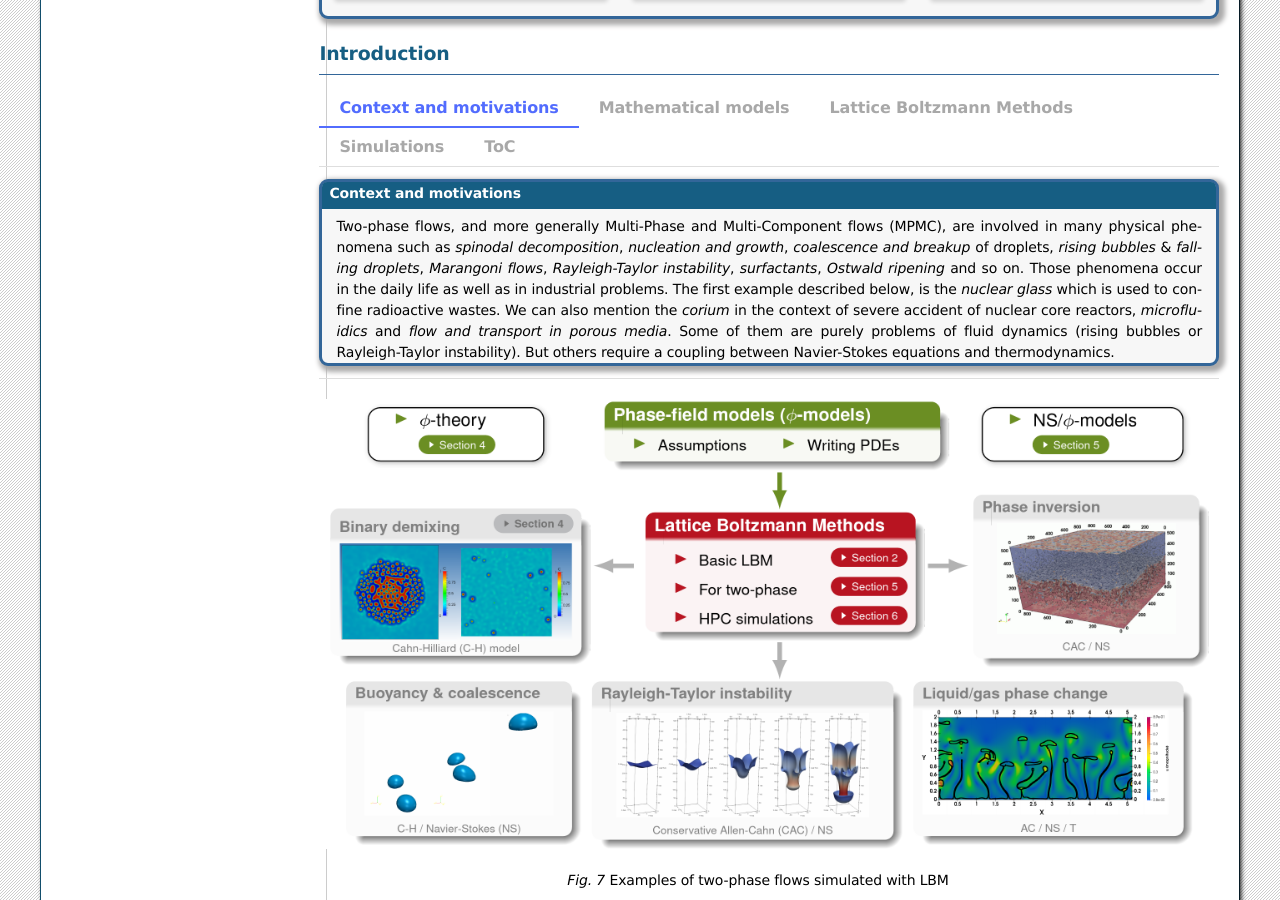
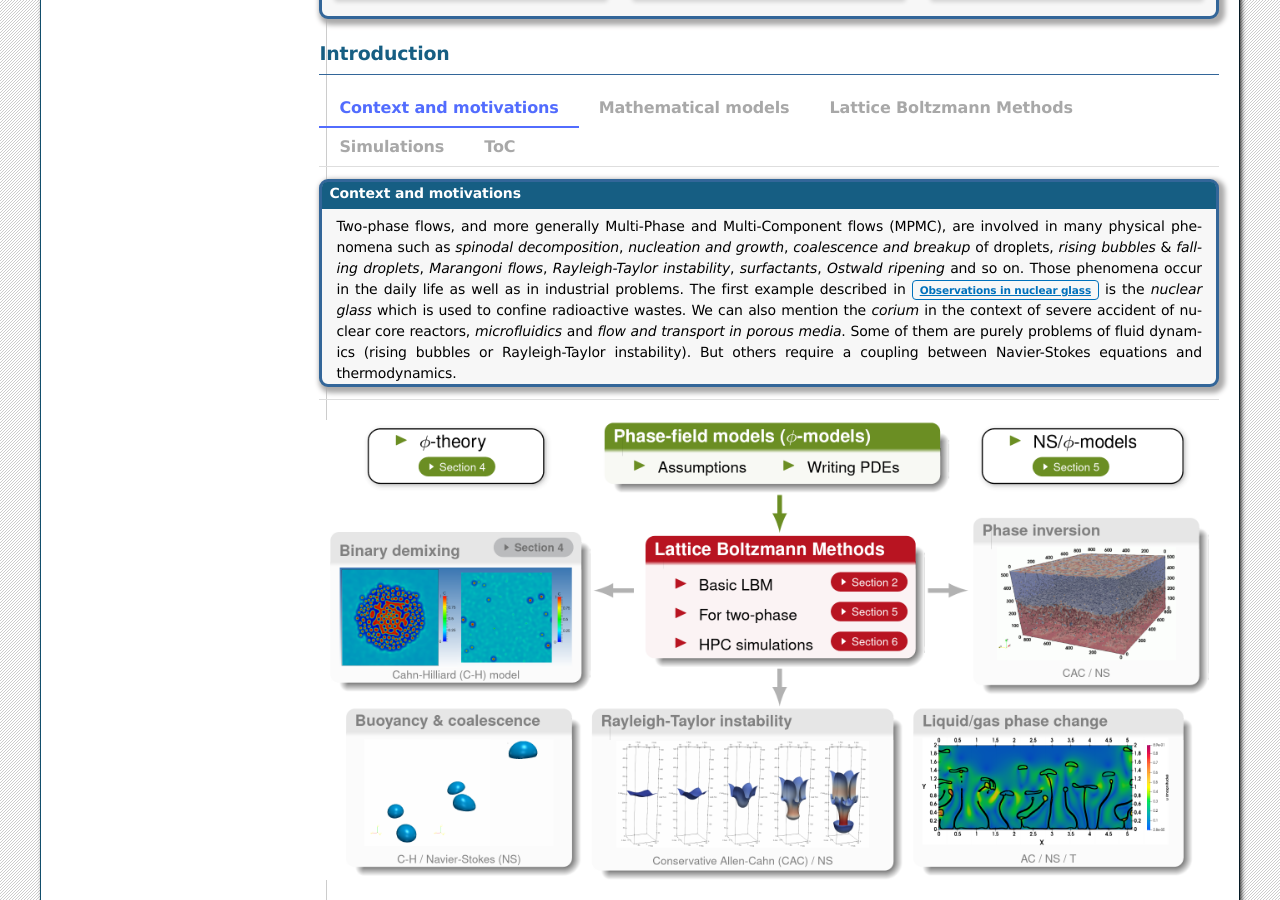
Before and after one commit to cea-lbm-saclay/LBM_Saclay_Documentation, a Sphinx documentation site: the page built from doc/index.rst, in a window 1280 px wide and 900 px high, scrolled down 797 px. Built offline with Sphinx 7.4.7, drawn with Linux system fonts in a browser that asks for light colours.

Commit message:
New updates

```diff
--- a/doc/index.rst
+++ b/doc/index.rst
@@ -111,7 +111,7 @@ Welcome to LBM_Saclay's documentation (last update |today|)
 
       .. admonition:: Context and motivations
 
-         Two-phase flows, and more generally Multi-Phase and Multi-Component flows (MPMC), are involved in many physical phenomena such as *spinodal decomposition*, *nucleation and growth*, *coalescence and breakup* of droplets, *rising bubbles* & *falling droplets*, *Marangoni flows*, *Rayleigh-Taylor instability*, *surfactants*, *Ostwald ripening* and so on. Those phenomena occur in the daily life as well as in industrial problems. The first example described below, is the *nuclear glass* which is used to confine radioactive wastes. We can also mention the *corium* in the context of severe accident of nuclear core reactors, *microfluidics* and *flow and transport in porous media*. Some of them are purely problems of fluid dynamics (rising bubbles or Rayleigh-Taylor instability). But others require a coupling between Navier-Stokes equations and thermodynamics.
+         Two-phase flows, and more generally Multi-Phase and Multi-Component flows (MPMC), are involved in many physical phenomena such as *spinodal decomposition*, *nucleation and growth*, *coalescence and breakup* of droplets, *rising bubbles* & *falling droplets*, *Marangoni flows*, *Rayleigh-Taylor instability*, *surfactants*, *Ostwald ripening* and so on. Those phenomena occur in the daily life as well as in industrial problems. The first example described in :bdg-ref-primary-line:`Nuclear-Glass` is the *nuclear glass* which is used to confine radioactive wastes. We can also mention the *corium* in the context of severe accident of nuclear core reactors, *microfluidics* and *flow and transport in porous media*. Some of them are purely problems of fluid dynamics (rising bubbles or Rayleigh-Taylor instability). But others require a coupling between Navier-Stokes equations and thermodynamics.
 
    .. tab-item:: Mathematical models
 
@@ -163,8 +163,8 @@ Welcome to LBM_Saclay's documentation (last update |today|)
    :alt: The Li-Pro.Net logo.
    :figclass: align-center
    :align: center
-   :height: 450
-   :width: 900
+   :height: 460
+   :width: 920
    :scale: 100 %
 
    Examples of two-phase flows simulated with LBM
--- a/doc/src_doc/00_INTRODUCTION/Context_Motivation.rst
+++ b/doc/src_doc/00_INTRODUCTION/Context_Motivation.rst
@@ -1,3 +1,5 @@
+.. _Nuclear-Glass:
+
 Observations in nuclear glass
 =============================
 
--- a/doc/src_doc/01_USER_GUIDE/RUN_TRAINING_LBM/runtraininglbm.rst
+++ b/doc/src_doc/01_USER_GUIDE/RUN_TRAINING_LBM/runtraininglbm.rst
@@ -21,7 +21,7 @@ Introduction
          ./Test_Cases_TwoPhase_ComposEffect.rst
          ./Test_Cases_TwoPhase_Interacting-SolidPhase.rst
 
-.. admonition:: Links
+.. admonition:: Direct access
 
    Guidelines for running and post-processing results of each physical problems can be found on the links below.
 
```
